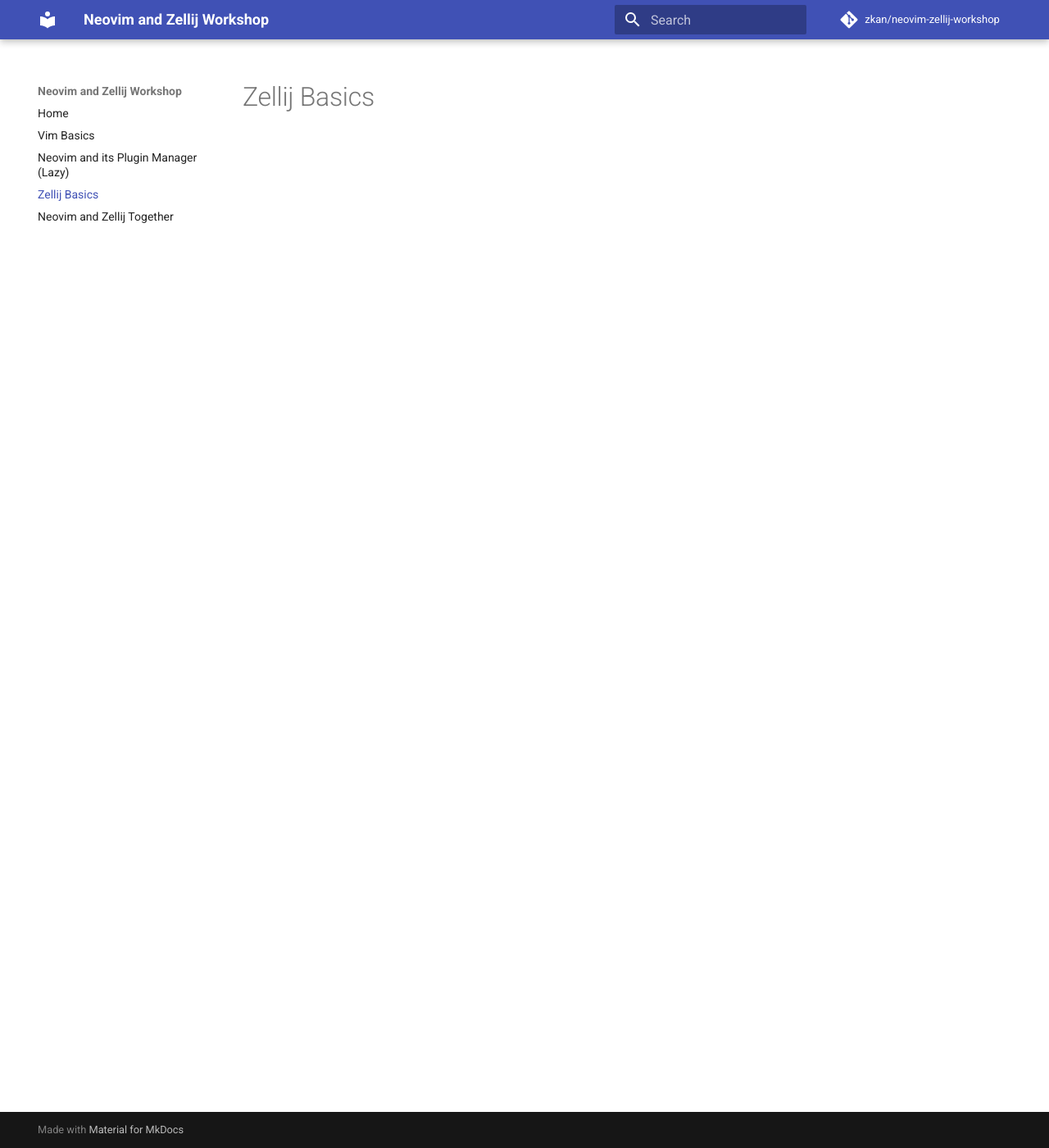
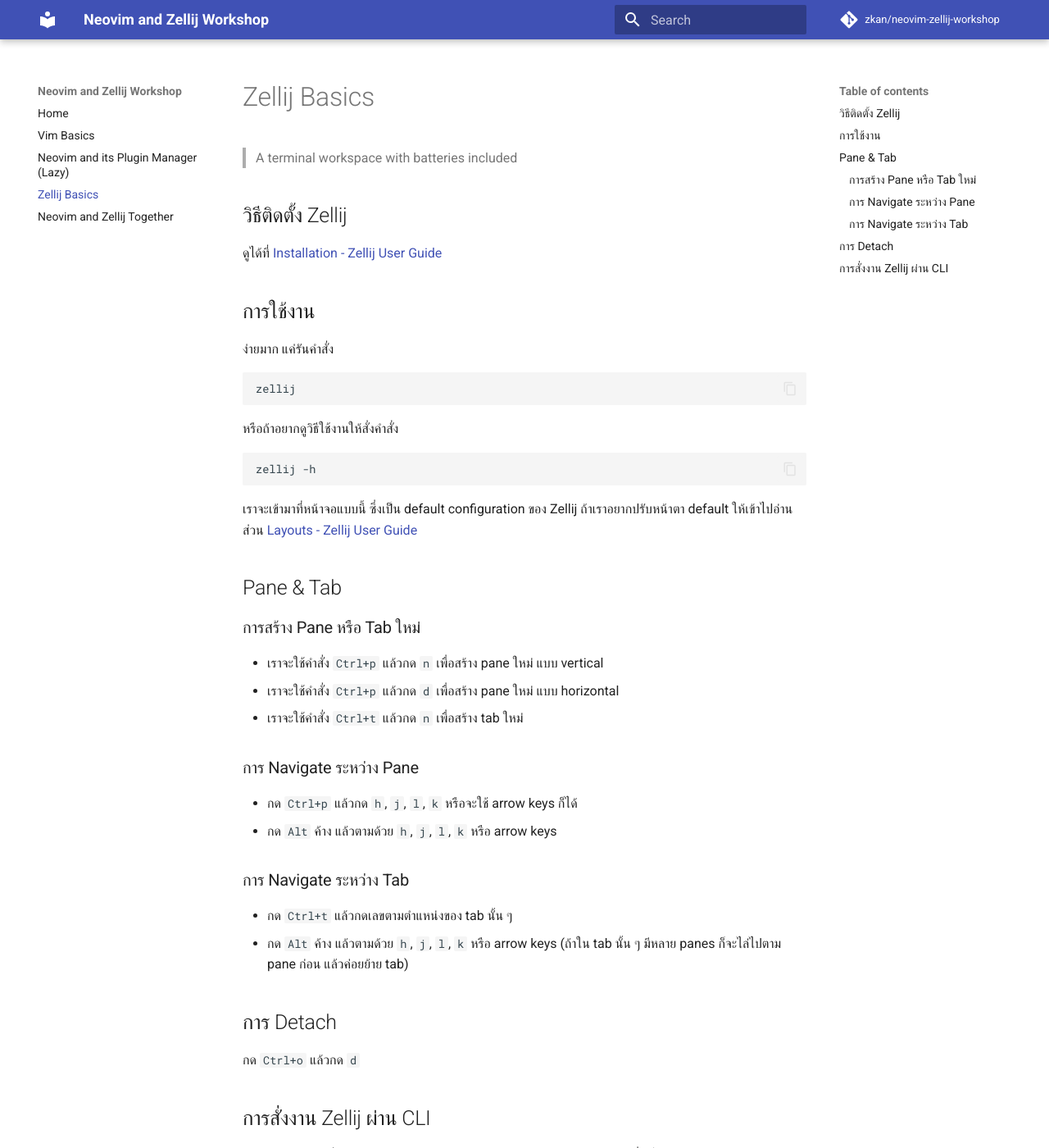
Before and after one commit to zkan/neovim-zellij-workshop, an MkDocs documentation site: the page built from docs/zellij-basics.md, in a window 1280 px wide and 1400 px high. Shown: the whole window at 82% size. Built offline with MkDocs 1.6.1 and Material for MkDocs 9.7.7, drawn with Linux system fonts in a browser that asks for light colours; comment, search, counter and statistics services are not loaded; some of the changed text lies outside the part shown.

Commit message:
Write basic how-to instruction

````diff
--- a/docs/zellij-basics.md
+++ b/docs/zellij-basics.md
@@ -1 +1,55 @@
 # Zellij Basics
+
+> A terminal workspace with batteries included
+
+## วิธีติดตั้ง Zellij
+
+ดูได้ที่ [Installation - Zellij User
+Guide](https://zellij.dev/documentation/installation){: target="_blank"}
+
+## การใช้งาน
+
+ง่ายมาก แค่รันคำสั่ง
+
+```bash
+zellij
+```
+
+หรือถ้าอยากดูวิธีใช้งานให้สั่งคำสั่ง
+
+```bash
+zellij -h
+```
+
+เราจะเข้ามาที่หน้าจอแบบนี้ ซึ่งเป็น default configuration ของ Zellij ถ้าเราอยากปรับหน้าตา
+default ให้เข้าไปอ่านส่วน [Layouts - Zellij User
+Guide](https://zellij.dev/documentation/layouts){: target="_blank"}
+
+## Pane & Tab
+
+### การสร้าง Pane หรือ Tab ใหม่
+
+* เราจะใช้คำสั่ง `Ctrl+p` แล้วกด `n` เพื่อสร้าง pane ใหม่ แบบ vertical
+* เราจะใช้คำสั่ง `Ctrl+p` แล้วกด `d` เพื่อสร้าง pane ใหม่ แบบ horizontal
+* เราจะใช้คำสั่ง `Ctrl+t` แล้วกด `n` เพื่อสร้าง tab ใหม่
+
+### การ Navigate ระหว่าง Pane
+
+* กด `Ctrl+p` แล้วกด `h`, `j`, `l`, `k` หรือจะใช้ arrow keys ก็ได้
+* กด `Alt` ค้าง แล้วตามด้วย `h`, `j`, `l`, `k` หรือ arrow keys
+
+### การ Navigate ระหว่าง Tab
+
+* กด `Ctrl+t` แล้วกดเลขตามตำแหน่งของ tab นั้น ๆ
+* กด `Alt` ค้าง แล้วตามด้วย `h`, `j`, `l`, `k` หรือ arrow keys (ถ้าใน tab นั้น ๆ มีหลาย
+panes ก็จะไล่ไปตาม pane ก่อน แล้วค่อยย้าย tab)
+
+## การ Detach
+
+กด `Ctrl+o` แล้วกด `d`
+
+## การสั่งงาน Zellij ผ่าน CLI
+
+อ่านรายละเอียดได้ที่ [Controlling Zellij through the CLI - Zellij User
+Guide](https://zellij.dev/documentation/controlling-zellij-through-cli){: target="_blank"}
+ซึ่งเดี๋ยวเราจะใช้ในหัวข้อ [Neovim and Zellij Together](./neovim-and-zellij-together.md)
````
